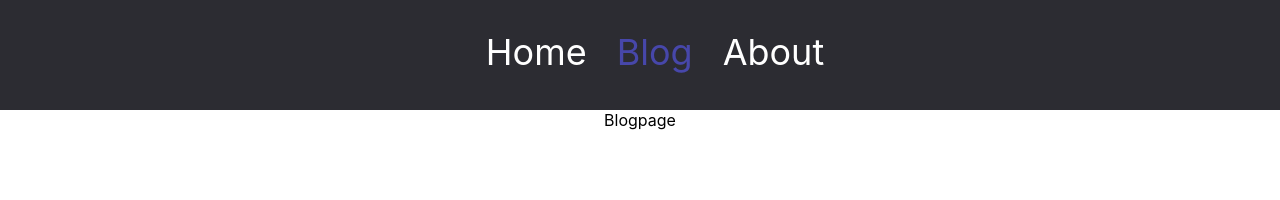
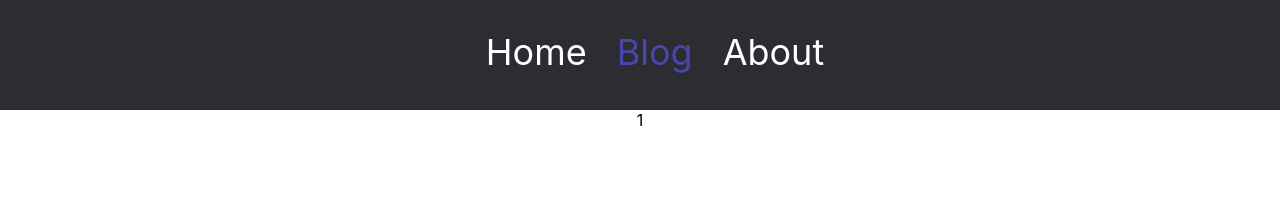
Before and after one commit to MikeSaburov/react-router, a React (Create React App) app: page /posts/1 in a window 1280 px wide. Shown: the top 200 px of the page. Built offline with nearby package versions, Linux system fonts and the light colour scheme.

Commit message:
feature(Singlepage): подключил useParams()

```diff
--- a/src/App.js
+++ b/src/App.js
@@ -4,6 +4,7 @@ import { Aboutpage } from './pages/Aboutpage';
 import { Blogpage } from './pages/Blogpage';
 import { Notfoundpage } from './pages/Notfoundpage';
 import { Layout } from './components/Layout';
+import { Singlepage } from './pages/Singlepage';
 
 function App() {
   return (
@@ -12,7 +13,7 @@ function App() {
         <Route path="/" element={<Layout />}>
           <Route index element={<Homepage />} />
           <Route path="posts" element={<Blogpage />} />
-          <Route path="posts/:id" element={<Blogpage />} />
+          <Route path="posts/:id" element={<Singlepage />} />
           <Route path="about" element={<Aboutpage />} />
           <Route path="*" element={<Notfoundpage />} />
         </Route>
--- a/src/pages/Singlepage.jsx
+++ b/src/pages/Singlepage.jsx
@@ -1,5 +1,7 @@
 import React from 'react';
+import { useParams } from 'react-router-dom';
 
 export const Singlepage = () => {
-  return <div>1</div>;
+  const { id } = useParams();
+  return <div>{id}</div>;
 };
```
